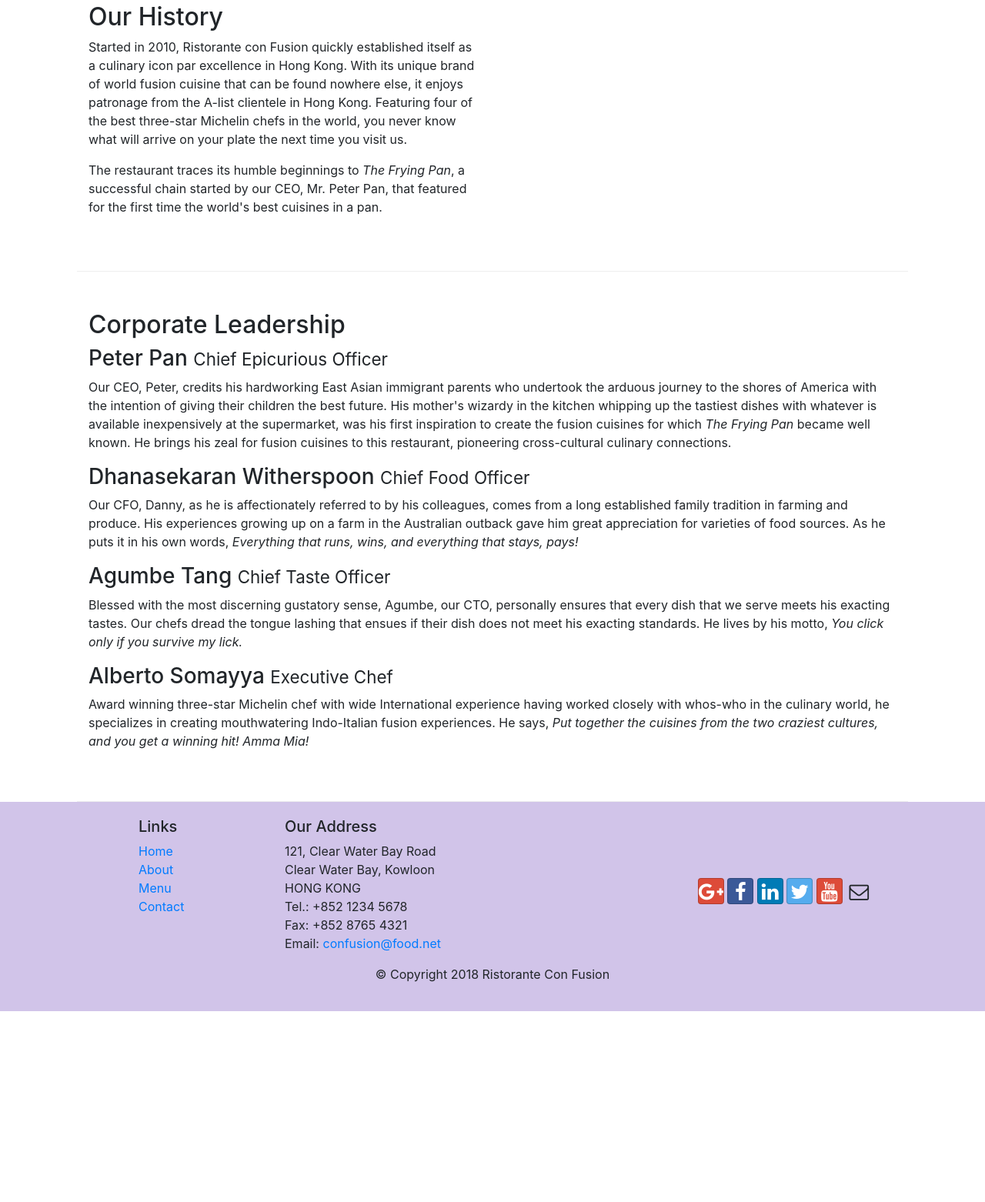
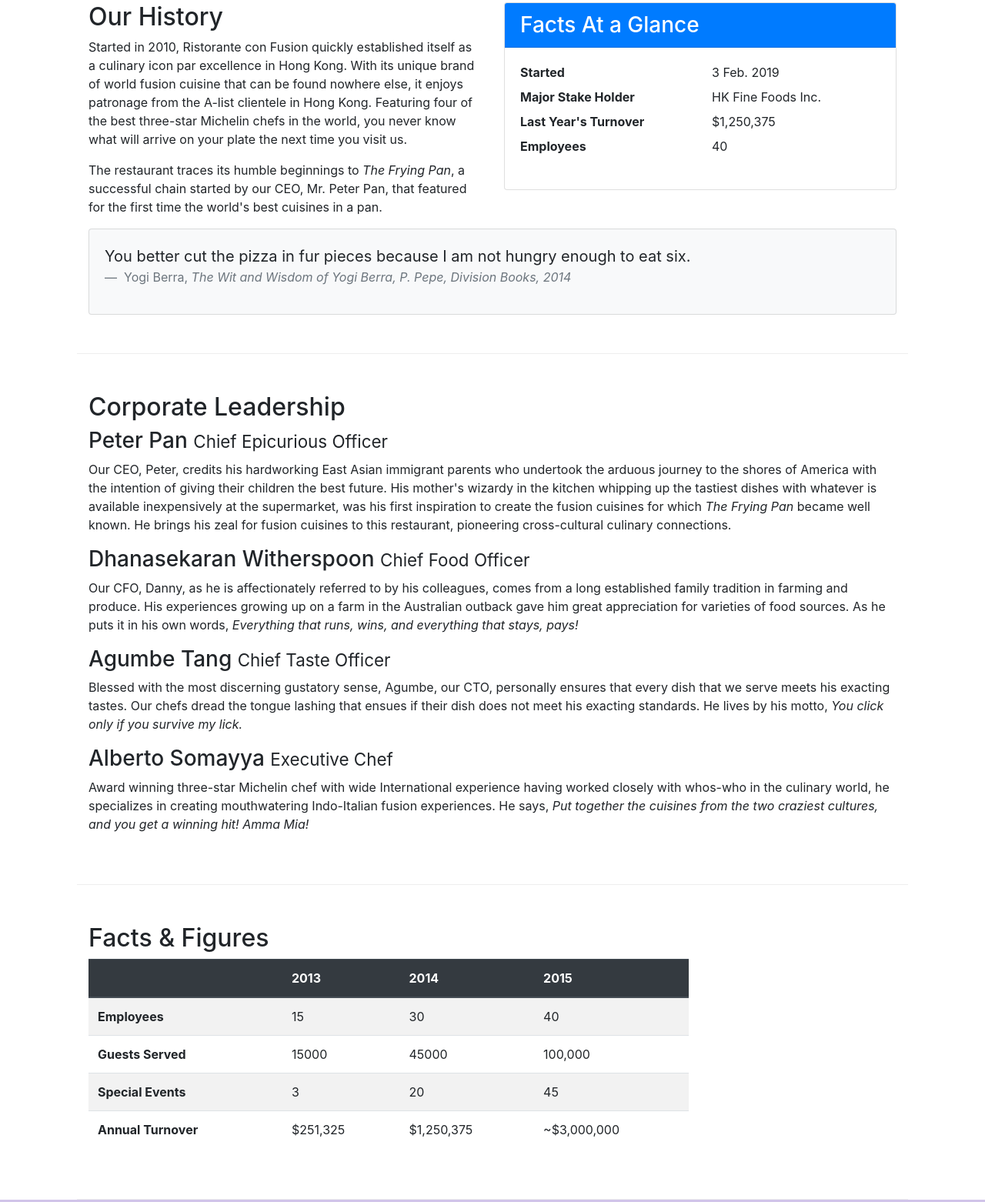
Before and after one commit to prabeous73/bootstrap-practice, a website: page aboutus.html in a window 1280 px wide. Shown: the part 462-2024 px from the top of the page at 77% size. Before the commit the page ends 1776 px from the top, so only its background shows below. Drawn offline with nearby package versions, Linux system fonts and the light colour scheme.

Commit message:
Tables and Cards

```diff
--- a/aboutus.html
+++ b/aboutus.html
@@ -70,9 +70,39 @@
                     <p>Started in 2010, Ristorante con Fusion quickly established itself as a culinary icon par excellence in Hong Kong. With its unique brand of world fusion cuisine that can be found nowhere else, it enjoys patronage from the A-list clientele in Hong Kong.  Featuring four of the best three-star Michelin chefs in the world, you never know what will arrive on your plate the next time you visit us.</p>
                     <p>The restaurant traces its humble beginnings to <em>The Frying Pan</em>, a successful chain started by our CEO, Mr. Peter Pan, that featured for the first time the world's best cuisines in a pan.</p>
                 </div>
+                <div class="col-sm">
+                    <div class="card">
+                        <h3 class="card-header bg-primary text-white">Facts At a Glance</h3>
+                        <div class="card-body">
+                            <dl class="row">
+                                <dt class="col-6">Started</dt>
+                                <dd class="col-6">3 Feb. 2019</dd>
+                                <dt class="col-6">Major Stake Holder</dt>
+                                <dd class="col-6">HK Fine Foods Inc.</dd>
+                                <dt class="col-6">Last Year's Turnover</dt>
+                                <dd class="col-6">$1,250,375</dd>
+                                <dt class="col-6">Employees</dt>
+                                <dd class="col-6">40</dd>
+                            </dl>
+                        </div>
+                    </div>
+                </div>
+
+                <div class="col-12">
+                    <div class="card card-body bg-light">
+                        <blockquote class="blockquote">
+                            <p class="mb-0">
+                                You better cut the pizza in fur pieces because I am not hungry enough to eat six.
+                            </p>
+                            <footer class="blockquote-footer">
+                                Yogi Berra, <cite title="Source Title">The Wit and Wisdom of Yogi Berra, P. Pepe, Division Books, 2014</cite>
+                            </footer>
+                        </blockquote>
+                    </div>
+                </div>
+
             </div>
-            <div>
-            </div>
+
         </div>
 
 
@@ -108,8 +138,55 @@
 
                         </div>
                 </div>
+            </div>
+
+            <div class="row row-content">
+                <div class="col-12 col-sm-9">
+                    <h2>Facts &amp; Figures</h2>
                 </div>
-       </div>
+                <div class="col-12 col-sm-9">
+                        <div class="table-responsive">
+                            <table class="table table-striped">
+                                <thead class="thead-dark">
+                                    <tr>
+                                        <th>&nbsp;</th>
+                                        <th>2013</th>
+                                        <th>2014</th>
+                                        <th>2015</th>
+                                    </tr>
+                                </thead>
+                                <tbody>
+                                    <tr>
+                                        <th>Employees</th>
+                                        <td>15</td>
+                                        <td>30</td>
+                                        <td>40</td>
+                                    </tr>
+                                    <tr>
+                                        <th>Guests Served</th>
+                                        <td>15000</td>
+                                        <td>45000</td>
+                                        <td>100,000</td>
+                                    </tr>
+                                    <tr>
+                                        <th>Special Events</th>
+                                        <td>3</td>
+                                        <td>20</td>
+                                        <td>45</td>
+                                    </tr>
+                                    <tr>
+                                        <th>Annual Turnover</th>
+                                        <td>$251,325</td>
+                                        <td>$1,250,375</td>
+                                        <td>~$3,000,000</td>
+                                    </tr>
+                                </tbody>
+                            </table>
+                        </div>
+                </div>
+            </div>
+
+        </div>
 
     </div>
 
```
